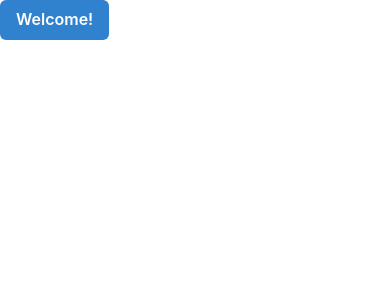
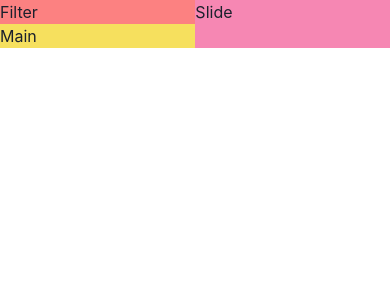
Before and after one commit to ItsEthang/Hearthstone-Library, a React (Vite) app: page / in a window 390 px wide. Shown: the top 300 px of the page. Built offline with nearby package versions, Linux system fonts and the light colour scheme.

Commit message:
init responsive layout

```diff
--- a/src/App.tsx
+++ b/src/App.tsx
@@ -1,7 +1,34 @@
-import { Button, ButtonGroup } from "@chakra-ui/react";
+import { Grid, GridItem, Show } from "@chakra-ui/react";
 
 function App() {
-  return <Button colorScheme="blue">Welcome!</Button>;
+  return (
+    <Grid
+      templateAreas={{
+        base: `"filter slide"
+        "main slide"`,
+        lg: `"header"
+        "filter"
+        "main"`,
+      }}
+    >
+      <Show above="lg">
+        <GridItem bg="blue.300" area={"header"}>
+          Header
+        </GridItem>
+      </Show>
+      <GridItem bg="red.300" area={"filter"}>
+        Filter
+      </GridItem>
+      <GridItem bg="yellow.300" area={"main"}>
+        Main
+      </GridItem>
+      <Show below="lg">
+        <GridItem bg="pink.300" area={"slide"}>
+          Slide
+        </GridItem>
+      </Show>
+    </Grid>
+  );
 }
 
 export default App;
```
